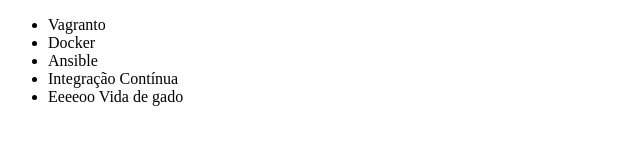
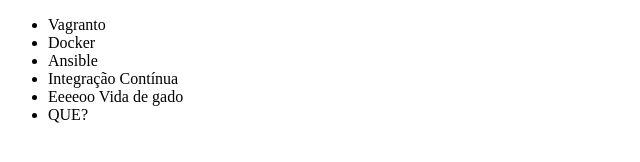
Before and after one commit to AleDePaula/GelaDefense, a plain HTML site: page index.html in a window 1280 px wide. Shown: the full height of the page, 0-640 px from the left. Drawn offline with Linux system fonts and the light colour scheme.

Commit message:
adicionado 'QUE?'

```diff
--- a/index.html
+++ b/index.html
@@ -20,6 +20,7 @@
 		<li>Ansible</li>
 		<li>Integração Contínua</li>
 		<li>Eeeeoo Vida de gado</li>
+		<li>QUE?</li>
 	</ul>
 </body>
 </html>
```
